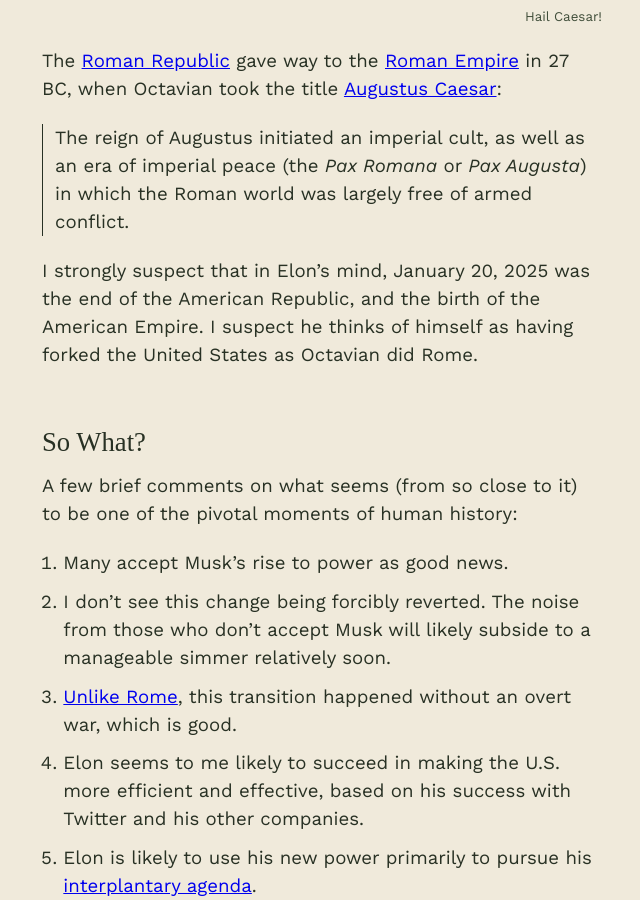
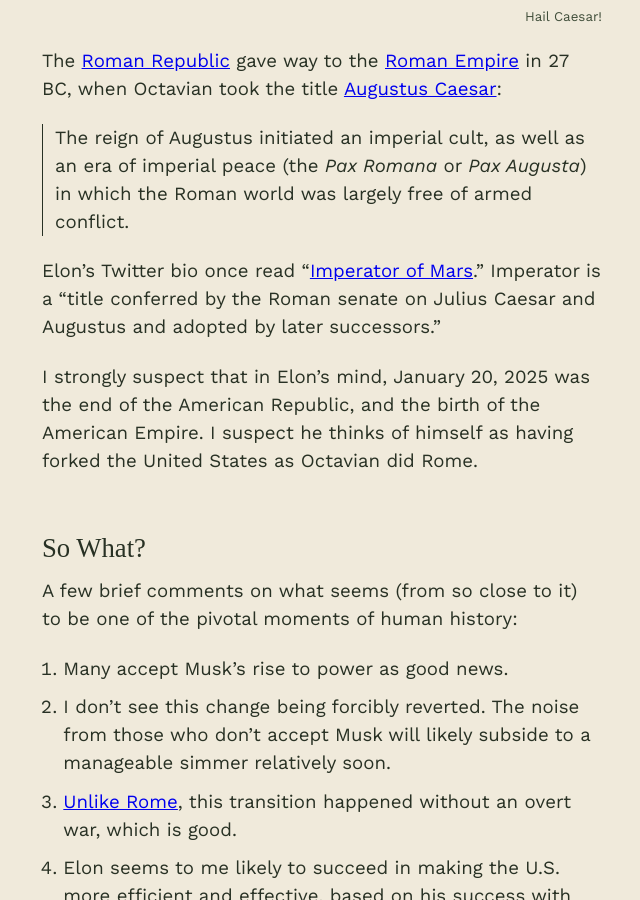
Before and after one commit to chadwhitacre/openpath, a Jekyll site: the page built from _posts/2025-02-03-the-birth-of-the-american-empire.md, in a window 1280 px wide and 900 px high, scrolled down 1268 px. Shown: the whole window, without its empty margins (318-958 px from the left). Built offline with Jekyll 4.4.1, drawn with Linux system fonts in a browser that asks for light colours; some web fonts are replaced; comment, search, counter and statistics services are not loaded.

Commit message:
Imperator

```diff
--- a/_posts/2025-02-03-the-birth-of-the-american-empire.md
+++ b/_posts/2025-02-03-the-birth-of-the-american-empire.md
@@ -34,6 +34,11 @@
 > imperial peace (the _Pax Romana_ or _Pax Augusta_) in which the Roman world
 > was largely free of armed conflict.
 
+Elon's Twitter bio once read "[Imperator of
+Mars](https://www.newsweek.com/elon-musk-imperator-mars-meaning-definition-twitter-bio-1582768)."
+Imperator is a "title conferred by the Roman senate on Julius Caesar and
+Augustus and adopted by later successors."
+
 I strongly suspect that in Elon's mind, January 20, 2025 was the end of the
 American Republic, and the birth of the American Empire. I suspect he thinks of
 himself as having forked the United States as Octavian did Rome.
```
